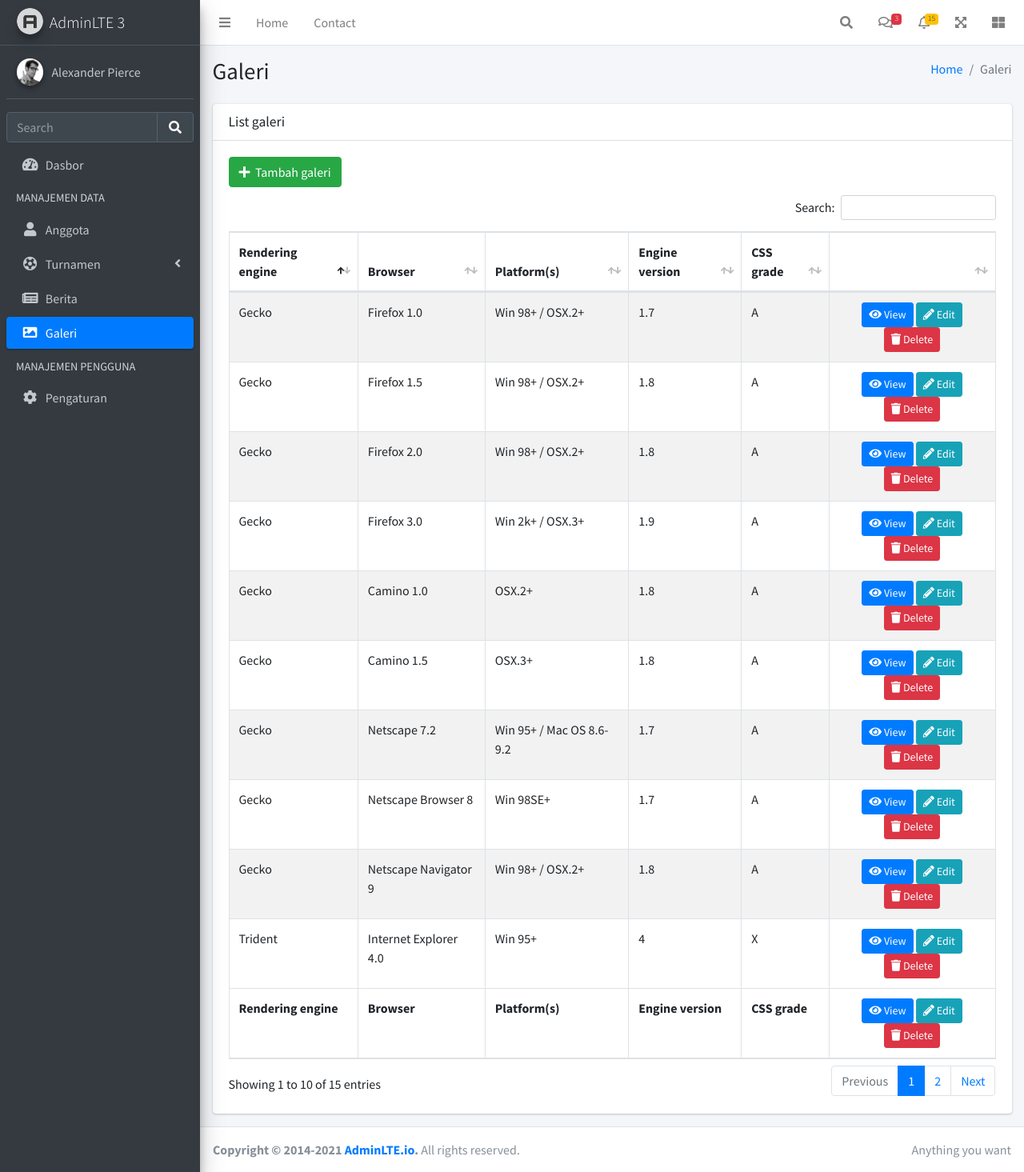
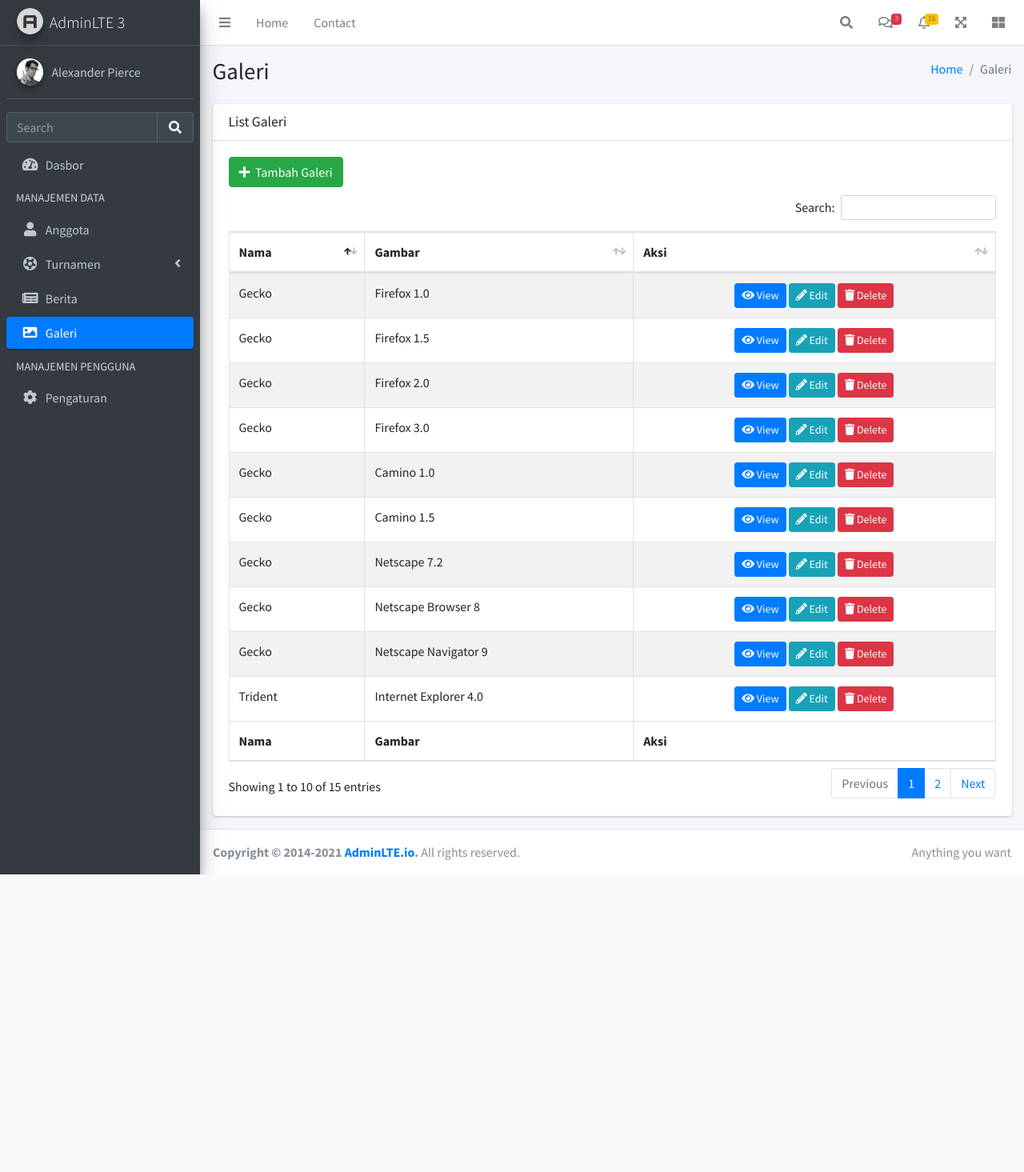
Before and after one commit to erlindaainun/soccer-academy, a PHP site: page /server/gallery.php in a window 1280 px wide. Shown: the whole page at 80% size. After the commit the page ends 1093 px from the top, so only its background shows below. Run offline with PHP 8.4, Linux system fonts and the light colour scheme; some libraries are stand-ins or nearby versions.

Commit message:
add form

```diff
--- a/server/gallery.php
+++ b/server/gallery.php
@@ -207,7 +207,7 @@ scratch. This page gets rid of all links and provides the needed markup only.
                                                     <!-- text input -->
                                                     <div class="form-group">
                                                         <label>Nama</label>
-                                                        <input type="text" class="form-control" placeholder="Enter ...">
+                                                        <input name="name" type="text" class="form-control" placeholder="Enter ...">
                                                     </div>
                                                 </div>
                                                 <div class="col-md-12">
@@ -233,26 +233,23 @@ scratch. This page gets rid of all links and provides the needed markup only.
                             <div class="col-12">
                                 <div class="card">
                                     <div class="card-header">
-                                        <h3 class="card-title">List galeri</h3>
+                                        <h3 class="card-title">List Galeri</h3>
                                     </div>
                                     <!-- /.card-header -->
                                     <div class="card-body">
                                         <div style="margin-bottom: 10px;" class="row">
                                             <div class="col-lg-12">
                                                 <a class="btn btn-success" href="gallery.php?page=create">
-                                                    <i class="fa fa-plus"></i>&nbsp; Tambah galeri
+                                                    <i class="fa fa-plus"></i>&nbsp; Tambah Galeri
                                                 </a>
                                             </div>
                                         </div>
                                         <table id="example1" class="table table-bordered table-striped">
                                             <thead>
                                                 <tr>
-                                                    <th>Rendering engine</th>
-                                                    <th>Browser</th>
-                                                    <th>Platform(s)</th>
-                                                    <th>Engine version</th>
-                                                    <th>CSS grade</th>
-                                                    <th></th>
+                                                    <th>Nama</th>
+                                                    <th>Gambar</th>
+                                                    <th>Aksi</th>
                                                 </tr>
                                             </thead>
                                             <tbody>
@@ -261,9 +258,6 @@ scratch. This page gets rid of all links and provides the needed markup only.
                                                     <td>Internet
                                                         Explorer 4.0
                                                     </td>
-                                                    <td>Win 95+</td>
-                                                    <td> 4</td>
-                                                    <td>X</td>
                                                     <td style="text-align:center">
                                                         <a class="btn btn-primary btn-sm" href="#">
                                                             <i class="fas fa-eye"></i> View
@@ -281,9 +275,6 @@ scratch. This page gets rid of all links and provides the needed markup only.
                                                     <td>Internet
                                                         Explorer 5.0
                                                     </td>
-                                                    <td>Win 95+</td>
-                                                    <td>5</td>
-                                                    <td>C</td>
                                                     <td style="text-align:center">
                                                         <a class="btn btn-primary btn-sm" href="#">
                                                             <i class="fas fa-eye"></i> View
@@ -301,9 +292,6 @@ scratch. This page gets rid of all links and provides the needed markup only.
                                                     <td>Internet
                                                         Explorer 5.5
                                                     </td>
-                                                    <td>Win 95+</td>
-                                                    <td>5.5</td>
-                                                    <td>A</td>
                                                     <td style="text-align:center">
                                                         <a class="btn btn-primary btn-sm" href="#">
                                                             <i class="fas fa-eye"></i> View
@@ -321,9 +309,6 @@ scratch. This page gets rid of all links and provides the needed markup only.
                                                     <td>Internet
                                                         Explorer 6
                                                     </td>
-                                                    <td>Win 98+</td>
-                                                    <td>6</td>
-                                                    <td>A</td>
                                                     <td style="text-align:center">
                                                         <a class="btn btn-primary btn-sm" href="#">
                                                             <i class="fas fa-eye"></i> View
@@ -339,9 +324,6 @@ scratch. This page gets rid of all links and provides the needed markup only.
                                                 <tr>
                                                     <td>Trident</td>
                                                     <td>Internet Explorer 7</td>
-                                                    <td>Win XP SP2+</td>
-                                                    <td>7</td>
-                                                    <td>A</td>
                                                     <td style="text-align:center">
                                                         <a class="btn btn-primary btn-sm" href="#">
                                                             <i class="fas fa-eye"></i> View
@@ -357,9 +339,6 @@ scratch. This page gets rid of all links and provides the needed markup only.
                                                 <tr>
                                                     <td>Trident</td>
                                                     <td>AOL browser (AOL desktop)</td>
-                                                    <td>Win XP</td>
-                                                    <td>6</td>
-                                                    <td>A</td>
                                                     <td style="text-align:center">
                                                         <a class="btn btn-primary btn-sm" href="#">
                                                             <i class="fas fa-eye"></i> View
@@ -375,9 +354,6 @@ scratch. This page gets rid of all links and provides the needed markup only.
                                                 <tr>
                                                     <td>Gecko</td>
                                                     <td>Firefox 1.0</td>
-                                                    <td>Win 98+ / OSX.2+</td>
-                                                    <td>1.7</td>
-                                                    <td>A</td>
                                                     <td style="text-align:center">
                                                         <a class="btn btn-primary btn-sm" href="#">
                                                             <i class="fas fa-eye"></i> View
@@ -393,9 +369,6 @@ scratch. This page gets rid of all links and provides the needed markup only.
                                                 <tr>
                                                     <td>Gecko</td>
                                                     <td>Firefox 1.5</td>
-                                                    <td>Win 98+ / OSX.2+</td>
-                                                    <td>1.8</td>
-                                                    <td>A</td>
                                                     <td style="text-align:center">
                                                         <a class="btn btn-primary btn-sm" href="#">
                                                             <i class="fas fa-eye"></i> View
@@ -411,9 +384,6 @@ scratch. This page gets rid of all links and provides the needed markup only.
                                                 <tr>
                                                     <td>Gecko</td>
                                                     <td>Firefox 2.0</td>
-                                                    <td>Win 98+ / OSX.2+</td>
-                                                    <td>1.8</td>
-                                                    <td>A</td>
                                                     <td style="text-align:center">
                                                         <a class="btn btn-primary btn-sm" href="#">
                                                             <i class="fas fa-eye"></i> View
@@ -429,9 +399,6 @@ scratch. This page gets rid of all links and provides the needed markup only.
                                                 <tr>
                                                     <td>Gecko</td>
                                                     <td>Firefox 3.0</td>
-                                                    <td>Win 2k+ / OSX.3+</td>
-                                                    <td>1.9</td>
-                                                    <td>A</td>
                                                     <td style="text-align:center">
                                                         <a class="btn btn-primary btn-sm" href="#">
                                                             <i class="fas fa-eye"></i> View
@@ -447,9 +414,6 @@ scratch. This page gets rid of all links and provides the needed markup only.
                                                 <tr>
                                                     <td>Gecko</td>
                                                     <td>Camino 1.0</td>
-                                                    <td>OSX.2+</td>
-                                                    <td>1.8</td>
-                                                    <td>A</td>
                                                     <td style="text-align:center">
                                                         <a class="btn btn-primary btn-sm" href="#">
                                                             <i class="fas fa-eye"></i> View
@@ -465,9 +429,6 @@ scratch. This page gets rid of all links and provides the needed markup only.
                                                 <tr>
                                                     <td>Gecko</td>
                                                     <td>Camino 1.5</td>
-                                                    <td>OSX.3+</td>
-                                                    <td>1.8</td>
-                                                    <td>A</td>
                                                     <td style="text-align:center">
                                                         <a class="btn btn-primary btn-sm" href="#">
                                                             <i class="fas fa-eye"></i> View
@@ -483,9 +444,6 @@ scratch. This page gets rid of all links and provides the needed markup only.
                                                 <tr>
                                                     <td>Gecko</td>
                                                     <td>Netscape 7.2</td>
-                                                    <td>Win 95+ / Mac OS 8.6-9.2</td>
-                                                    <td>1.7</td>
-                                                    <td>A</td>
                                                     <td style="text-align:center">
                                                         <a class="btn btn-primary btn-sm" href="#">
                                                             <i class="fas fa-eye"></i> View
@@ -501,9 +459,6 @@ scratch. This page gets rid of all links and provides the needed markup only.
                                                 <tr>
                                                     <td>Gecko</td>
                                                     <td>Netscape Browser 8</td>
-                                                    <td>Win 98SE+</td>
-                                                    <td>1.7</td>
-                                                    <td>A</td>
                                                     <td style="text-align:center">
                                                         <a class="btn btn-primary btn-sm" href="#">
                                                             <i class="fas fa-eye"></i> View
@@ -519,9 +474,6 @@ scratch. This page gets rid of all links and provides the needed markup only.
                                                 <tr>
                                                     <td>Gecko</td>
                                                     <td>Netscape Navigator 9</td>
-                                                    <td>Win 98+ / OSX.2+</td>
-                                                    <td>1.8</td>
-                                                    <td>A</td>
                                                     <td style="text-align:center">
                                                         <a class="btn btn-primary btn-sm" href="#">
                                                             <i class="fas fa-eye"></i> View
@@ -537,22 +489,9 @@ scratch. This page gets rid of all links and provides the needed markup only.
                                             </tbody>
                                             <tfoot>
                                                 <tr>
-                                                    <th>Rendering engine</th>
-                                                    <th>Browser</th>
-                                                    <th>Platform(s)</th>
-                                                    <th>Engine version</th>
-                                                    <th>CSS grade</th>
-                                                    <td style="text-align:center">
-                                                        <a class="btn btn-primary btn-sm" href="#">
-                                                            <i class="fas fa-eye"></i> View
-                                                        </a>
-                                                        <a class="btn btn-info btn-sm" href="#">
-                                                            <i class="fas fa-pencil-alt"></i> Edit
-                                                        </a>
-                                                        <a class="btn btn-danger btn-sm" href="#">
-                                                            <i class="fas fa-trash"></i> Delete
-                                                        </a>
-                                                    </td>
+                                                    <th>Nama</th>
+                                                    <th>Gambar</th>
+                                                    <th>Aksi</th>
                                                 </tr>
                                             </tfoot>
                                         </table>
```
